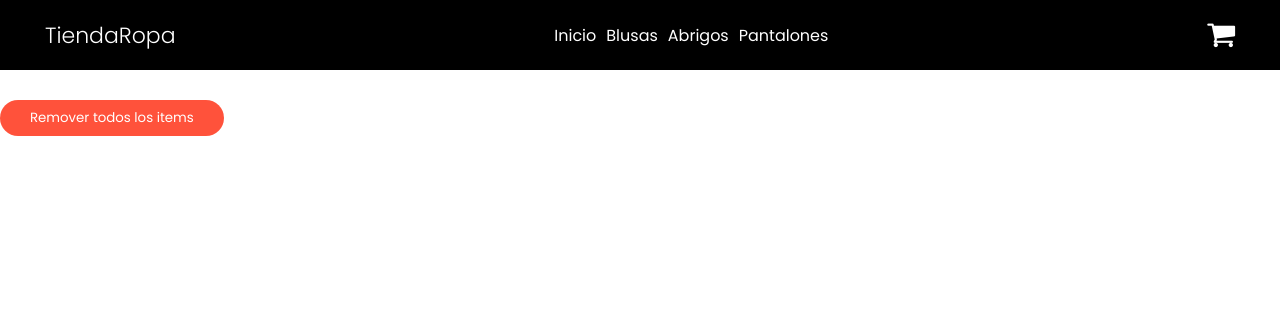
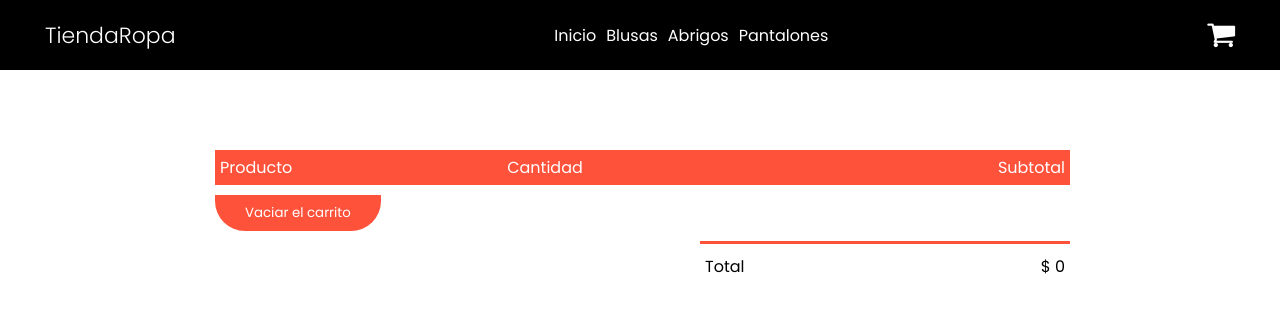
Before and after one commit to lucianina120/ecommerce, a React (Create React App) app: page /cart in a window 1280 px wide. Shown: the top 310 px of the page. Built offline with nearby package versions, Linux system fonts and the light colour scheme.

Commit message:
Se actualizo estilo del Cart component

```diff
--- a/src/components/Cart/Cart.css
+++ b/src/components/Cart/Cart.css
@@ -1,9 +1,65 @@
 .btn{
-    display: inline-block;
+    width: 100%;
     background: #ff523b;
     color: #fff;
     padding: 8px 30px;
-    margin: 30px 0;
-    border-radius: 30px;
-    transition: background 0.5s;
+    margin: 10px 0;
+    border-radius: 0 0 30px 30px;
+    cursor: pointer;
 }
+
+.cart-page{
+    margin:  80px auto;
+}
+
+table{
+    width: 100%;
+    border-collapse: collapse;
+}
+
+.cart-info{
+    display: flex;
+    flex-wrap: wrap;
+}
+.cart-info p{
+    text-transform: capitalize;
+}
+
+th{
+    padding: 5px;
+    text-align: left;
+    background-color: #ff523b;
+    color: #fff;
+    font-weight: normal;
+}
+
+td{
+    padding: 10px 5px;
+}
+
+td a{
+    color: #ff523b;
+    font-size: 1.2rem;
+}
+td img{
+    width: 80px;
+    height: 80px;
+    margin-right: 10px;
+}
+
+.total-price{
+    display: flex;
+    justify-content: flex-end;
+}
+.total-price table{
+    border-top:  3px solid #ff523b;
+    width: 100%;
+    max-width: 370px;
+}
+
+td:last-child{
+    text-align: right;
+}
+th:last-child{
+    text-align: right;
+}
--- a/src/components/Cart/Cart.jsx
+++ b/src/components/Cart/Cart.jsx
@@ -2,18 +2,59 @@ import { useCartContext } from "../../context/CartContext";
 import "./Cart.css";
 
 function Cart() {
+    const subtotalItem = (price, qty) => {
+        return price * qty;
+    };
+
+    const total = (products) => {
+        return products.reduce((acc, cur) => acc + cur.quantity * cur.price, 0);
+    };
+
     const { cartList, clear } = useCartContext();
+    console.log(cartList);
     return (
-        <div>
-            {cartList.map((cartItem) => (
-                <div key={cartItem.id}>
-                    <h2>Producto: {cartItem.title}</h2>
-                    <h3>Cantidad: {cartItem.quantity}</h3>
-
-                </div>
-
-            ))}
-            <button className="btn" onClick={() => clear()}>Remover todos los items</button>
+        <div className="small-container cart-page">
+            <table>
+                <tr>
+                    <th>Producto</th>
+                    <th>Cantidad</th>
+                    <th>Subtotal</th>
+                </tr>
+                {cartList.map((cartItem) => (
+                    <tr>
+                        <td>
+                            <div className="cart-info">
+                                <img src={cartItem.pictureUrl} alt="" />
+                                <div>
+                                    <p>{cartItem.title}</p>
+                                    <small>Price: $ {cartItem.price}</small>
+                                    <br />
+                                    <a href="#">Remove</a>
+                                </div>
+                            </div>
+                        </td>
+                        <td>{cartItem.quantity}</td>
+                        <td>
+                            $ {subtotalItem(cartItem.price, cartItem.quantity)}
+                        </td>
+                    </tr>
+                ))}
+            </table>
+            <tfoot>
+                <tr>
+                    <button className="btn" onClick={() => clear()}>
+                        Vaciar el carrito
+                    </button>
+                </tr>
+            </tfoot>
+            <div className="total-price">
+                <table>
+                    <tr>
+                        <td>Total</td>
+                        <td>$ {total(cartList)}</td>
+                    </tr>
+                </table>
+            </div>
         </div>
     );
 }
```
